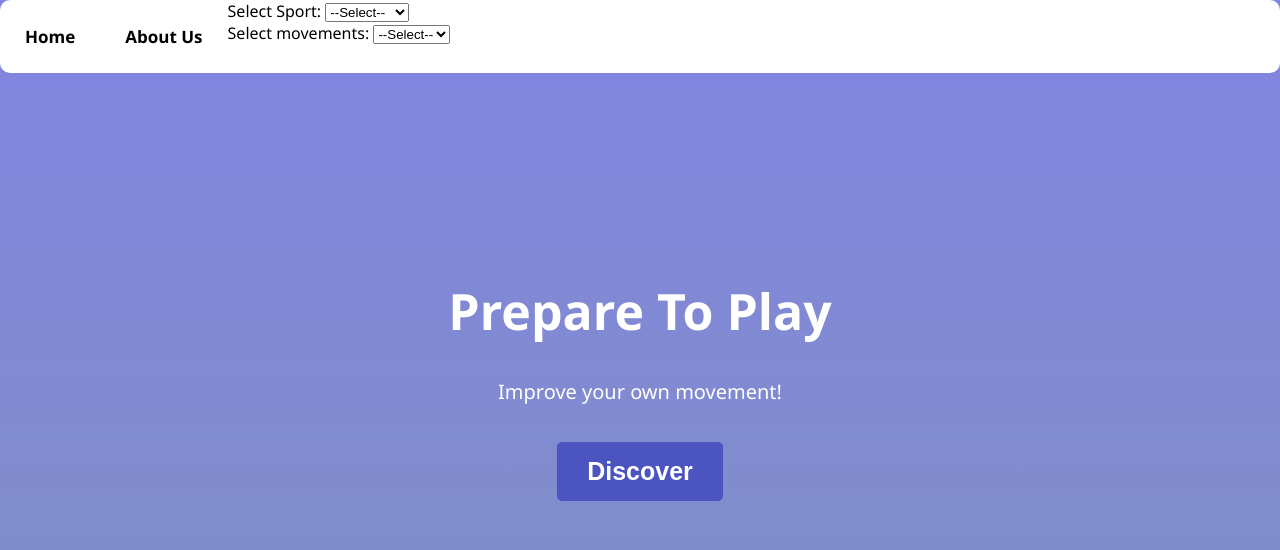
After one commit to Westview-USC-Biomechanics-Collaboration/Prepare2Play-Learning-Experience, a Flask app: page /dropdown in a window 1280 px wide. The commit adds this page. Shown: the top 550 px of the page. Run offline with Flask 3, Linux system fonts and the light colour scheme.

Commit message:
Added Dropdown + Cleaned up files

```diff
--- a/ForceTimeGraphChaseVersion.py
+++ b/ForceTimeGraphChaseVersion.py
@@ -18,7 +18,7 @@ column_names = ["time", "forcex", "forcey", "forcez"]
 # df = pd.read_csv('data.csv', names=column_names, header=None)
 
 # Example data (replace with your actual data loading)
-df = pd.read_csv('data.csv')
+df = pd.read_csv('Prepare2Play-Learning-Experience/data/data.csv')
 time_subset = df.iloc[18:18696, 0].tolist()
 forcex_subset = df.iloc[19:18696, 1].tolist()
 forcey_subset = df.iloc[19:18696, 2].tolist()
--- a/main.py
+++ b/main.py
@@ -1,13 +1,38 @@
-from flask import Flask, render_template
+from flask import Flask, render_template, request, redirect, url_for
 import pandas as pd
 import numpy as np
 
 app = Flask(__name__)
 
+# Options for dropdown menu
+data = {
+    'Basketball': ['Jumpshot', 'Free Throw'],
+    'Soccer': ['Corner Kick', 'Goal Kick']
+}
 
 @app.route('/')
 def index():
     return render_template('index.html')
+
+@app.route('/dropdown', methods=['POST', 'GET'])
+def dropdown():
+    sport = list(data.keys())
+    selected_sport = None
+    movements = []
+    # If we user selected from the dropdown it'll update our page1w
+    if request.method == 'POST':
+        # Recieves data from the form created in MovementDropDown.html
+        selected_sport = request.form.get('sport')
+        # Opens the data dictionary for all options under the sport they picked
+        movements = data.get(selected_sport, [])
+        # Use lines below once we know where to take the user after they select a movement
+        # if 'movements' in request.form:
+        #     selected_movement = request.form.get('movements')
+            # return redirect(url_for('another_route', sport=selected_sport, movement=selected_ movement))
+        return render_template('MovementDropDown.html', sports=sport, movements=movements, selected_sport=selected_sport)
+    else:
+        # Handle GET request (initial page load)
+        return render_template('MovementDropDown.html',  sports=sport, movements=movements, selected_sport=selected_sport)
 
 @app.route('/graph')
 def graph():
--- a/static/styleindex.css
+++ b/static/styleindex.css
@@ -104,7 +104,7 @@ p {
 .dropdown:hover .dropdown-content {
   display: block;
 }
-
+/*
 .the-flip-cards {
 height: 400px;
 margin-top: 220px;
@@ -226,7 +226,7 @@ z-index: 1;
 display: flex;
 justify-content: center;
 align-items: center;
-}
+} */
 
 
 img {
--- /dev/null
+++ b/templates/MovementDropDown.html
@@ -0,0 +1,29 @@
+{% extends "index.html" %}
+{% block dropdown %}
+<!-- Creates form to get data from user and send the data to the dropdown function in main.py -->
+<form action="{{ url_for('dropdown') }}" method="post">
+    <div>
+        <!-- Labels the form with sports -->
+        <label for="sport">Select Sport:</label>
+        <!-- Creates dropdown menu that automatically submits and reloads page -->
+        <select name="sport" id="sport" onchange="this.form.submit()">
+            <option value="">--Select--</option>
+            <!-- Loops through all the sports we wrote -->
+            {% for sport in sports %}
+            <!-- Displays each sport and if user selects a sport, it'll be saved for when the page reloads to go on to the next dropdown -->
+                <option value="{{ sport }}" {% if selected_sport == sport %}selected{% endif %}>{{ sport }}</option>
+            {% endfor %}
+        </select>
+    </div>
+    <div>
+        <label for="movements">Select movements:</label>
+        <!-- Add onchange= to move to submit after they select their movement -->
+        <select name="movements" id="movements" >
+            <option value="">--Select--</option>
+            {% for movements in movements %}
+                <option value="{{ movements }}">{{ movements }}</option>
+            {% endfor %}
+        </select>
+    </div>
+</form>
+{% endblock %}
--- a/templates/SportsTemplate.html
+++ b/templates/SportsTemplate.html
@@ -3,7 +3,7 @@
 <head>
     <meta charset="UTF-8">
     <meta name="viewport" content="width=device-width, initial-scale=1.0">
-    <link rel="stylesheet" href="/static/stylesoccer.css">
+    <link rel="stylesheet" href=".../static/styleSportsTemplate.css">
 </head>
 <body>
 
--- a/templates/index.html
+++ b/templates/index.html
@@ -1,13 +1,13 @@
 <!DOCTYPE html>
 <html lang="en">
+
 <head>
   <meta charset="UTF-8">
   <meta name="viewport" content="width=device-width, initial-scale=1.0">
-  <link rel="stylesheet" href="https://westview-usc-biomechanics-collaboration.github.io/Prepare2Play-Learning-Experience/static/styleindex.css">
+  <link rel="stylesheet" href="static/styleIndex.css">
 </head>
+
 <body>
-
-
 
   <div class="navbar">
     <div class="Main-Options">
@@ -18,15 +18,16 @@
         <a href="#">About Us</a>
       </div>
     </div>
-  <div class="dropdown">
+    <!-- <div class="dropdown">
       <button class="dropbtn">Sports
         <i class="fa fa-caret-down"></i>
       </button>
       <div class="dropdown-content">
-      <a href="SportsTemplate.html">Sports Template</a>
-      <a>Basketball</a>
-      <a href="#">Tennis</a>
-    </div>
+        The href links should go to another page or another dropdown
+        <a href="#">Basketball</a>
+        <a href="#">Soccer</a>
+      </div> -->
+      <div>{% block dropdown %} {% endblock %}</div>
     </div>
   </div>
 
@@ -37,50 +38,13 @@
     <button class="scroll-down-btn" onclick="scrollToDiv('scrollToHere')">Discover</button>
   </div>
 
-<div id="scrollToHere" class="the-flip-cards">
-    <h4>Select Your Sport</h4>
-<a href="SportsTemplate.html">
-
-<div class="flip-card" tabIndex="0">
-
-  <div class="flip-card-inner">
-    <div class="flip-card-front">
-      <img src="https://i.etsystatic.com/42991745/r/il/4b809e/4955194907/il_1588xN.4955194907_c9h6.jpg" width="230" height="300">
-    </div>
-    <div class="flip-card-back">
-      <h3 style="color: white;">Soccer</h3>
-    </div>
-  </div>
-</div>
-
-</a>
-
-<div class="flip-card2" tabIndex="0">
-  <div class="flip-card-inner2">
-    <div class="flip-card-front2">
-      <img src="https://m.media-amazon.com/images/I/61XEwW3TnhL.__AC_SX300_SY300_QL70_ML2_.jpg" width="275" height="300">
-    </div>
-    <div class="flip-card-back2">
-      <h3 style="color: white;">Basketball</h3>
-    </div>
-  </div>
-</div>
-
-</div>
-
   <script>
     function scrollToDiv(divId) {
       var element = document.getElementById(divId);
       element.scrollIntoView({ behavior: 'smooth' });
     }
 
+  </script>
+</body>
 
-</script>
-
-<hr>
-<footer><p>Footer Footer Footer Footer Footer Footer Footer Footer Footer Footer Footer Footer Footer Footer
-
-</p></footer>
-
-</body>
 </html>
```
Also changed, not shown: templates/ForcePlate.html (deleted, +0 -15 lines), data/data.csv (renamed from data.csv). Lines whose indentation alone changed are shown as unchanged.
